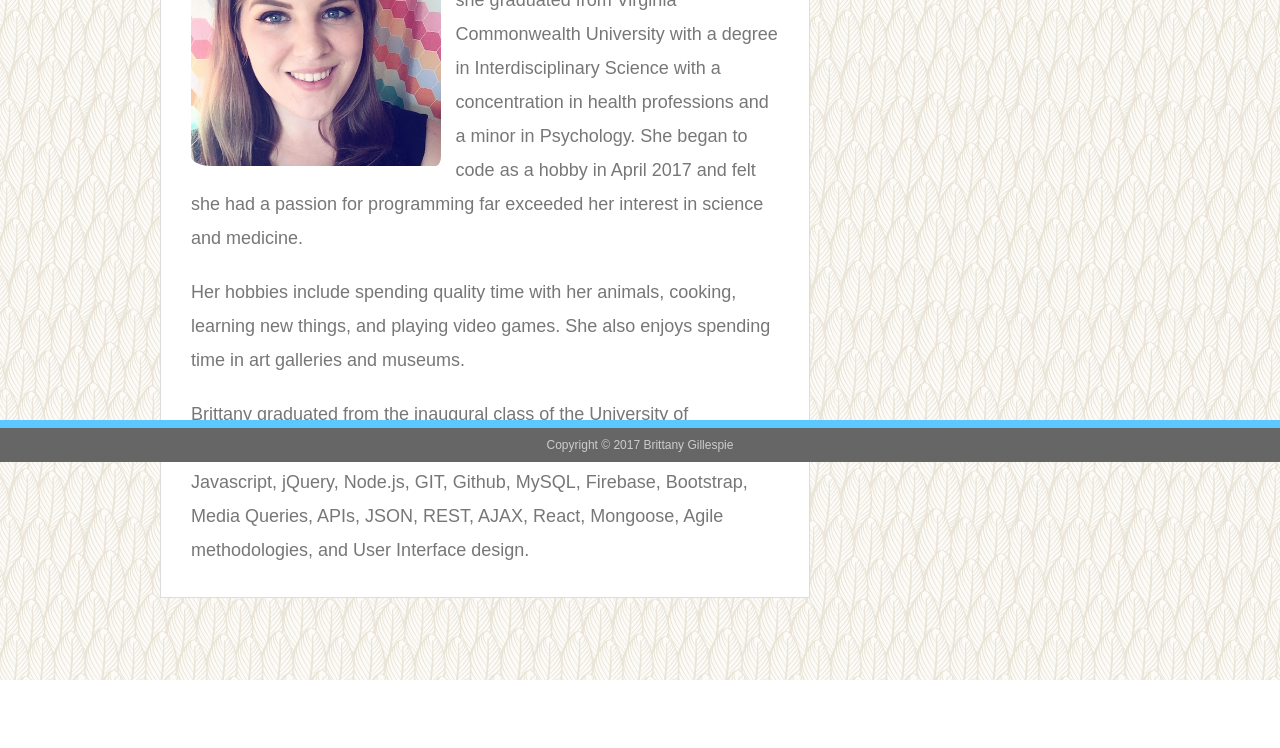
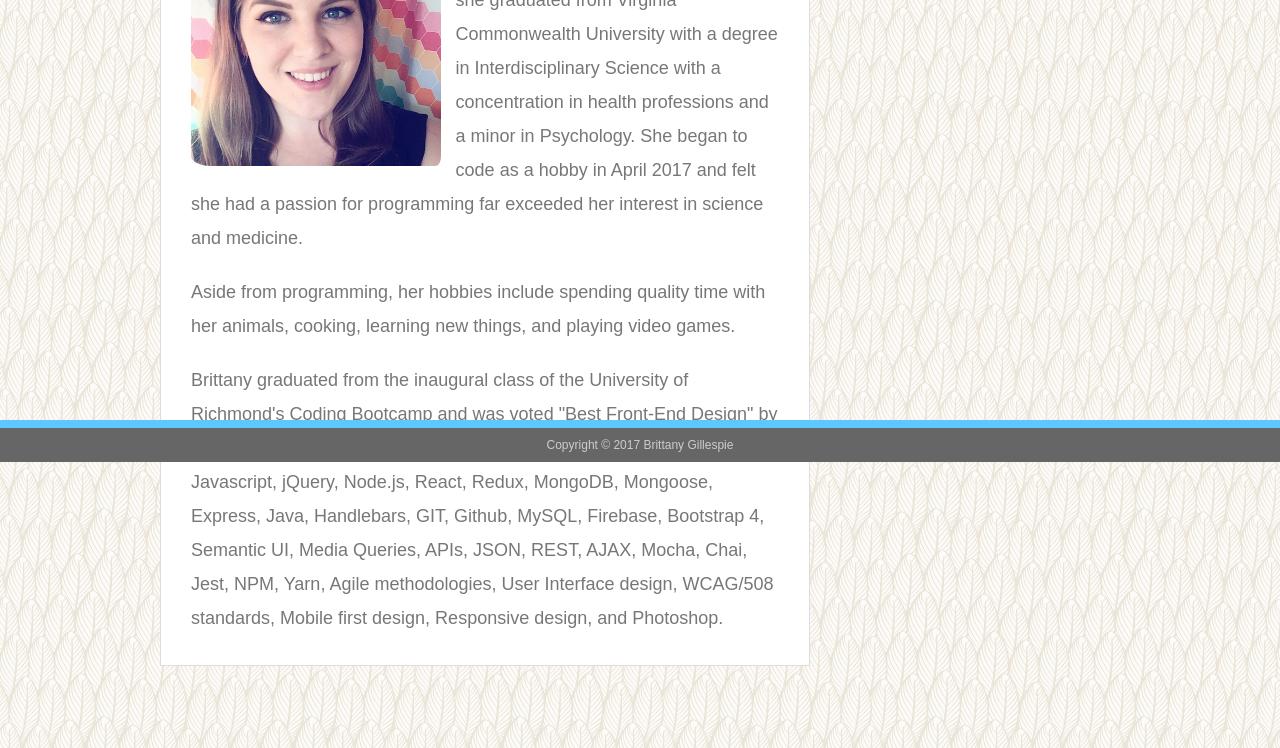
Before and after one commit to gillespiebn/Responsive-Portfolio, a plain HTML site: page index.html in a window 1280 px wide. Shown: the part 338-1086 px from the top of the page. Before the commit the page ends 1018 px from the top, so only its background shows below. Drawn offline with Linux system fonts and the light colour scheme.

Commit message:
Updating Technologies

```diff
--- a/index.html
+++ b/index.html
@@ -31,11 +31,11 @@
           </p>
           </p>
 
-            Her hobbies include spending quality time with her animals, cooking, learning new things, and playing video games. She also enjoys spending time in art galleries and museums.
+            Aside from programming, her hobbies include spending quality time with her animals, cooking, learning new things, and playing video games.
           </p>
           <p>
 
-            Brittany graduated from the inaugural class of the University of Richmond's Coding Bootcamp. She has experience with HTML, CSS, Javascript, jQuery, Node.js, GIT, Github, MySQL, Firebase, Bootstrap, Media Queries, APIs, JSON, REST, AJAX, React, Mongoose, Agile methodologies, and User Interface design.
+            Brittany graduated from the inaugural class of the University of Richmond's Coding Bootcamp and was voted "Best Front-End Design" by her peers. She has experience with HTML, Semantic HTML, CSS, Javascript, jQuery, Node.js, React, Redux, MongoDB, Mongoose, Express, Java, Handlebars, GIT, Github, MySQL, Firebase, Bootstrap 4, Semantic UI, Media Queries, APIs,  JSON, REST, AJAX, Mocha, Chai, Jest, NPM, Yarn, Agile methodologies, User Interface design, WCAG/508 standards, Mobile first design, Responsive design, and Photoshop.
           </p>
 
     </section>
```
